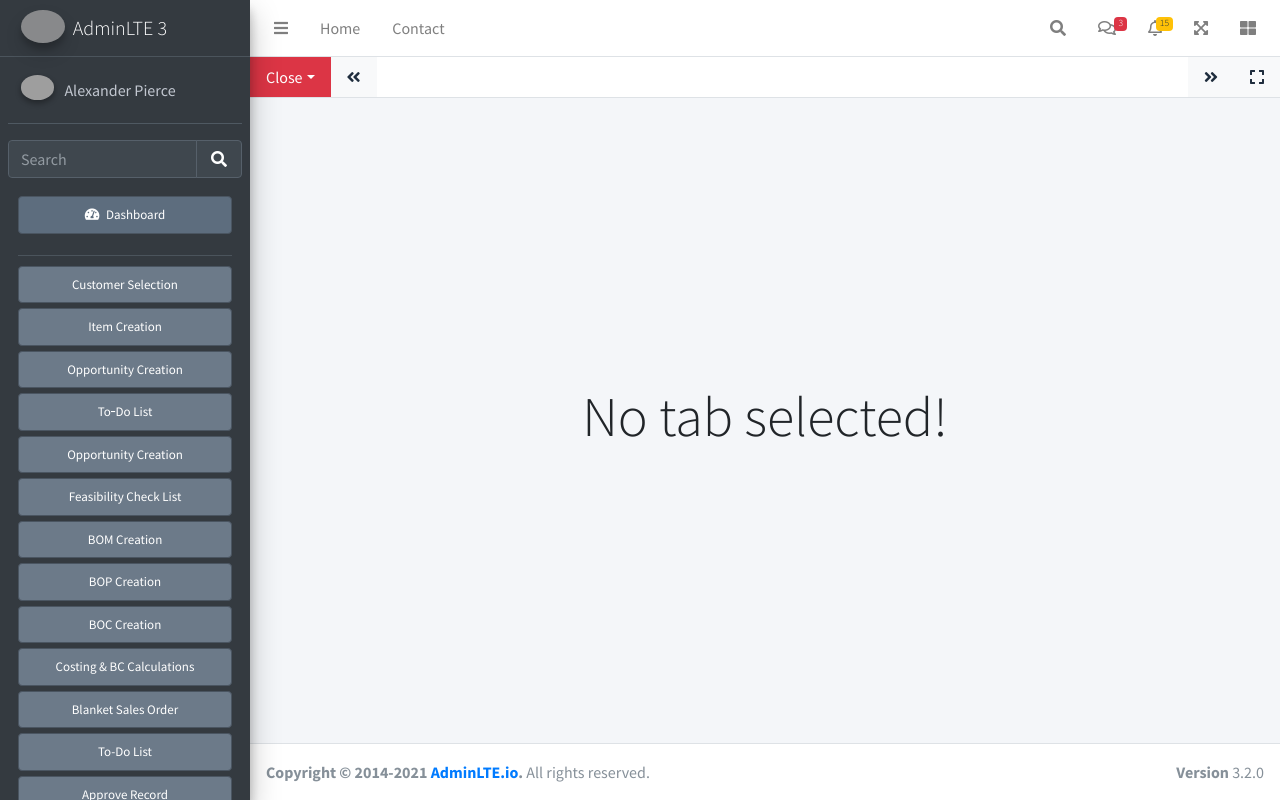
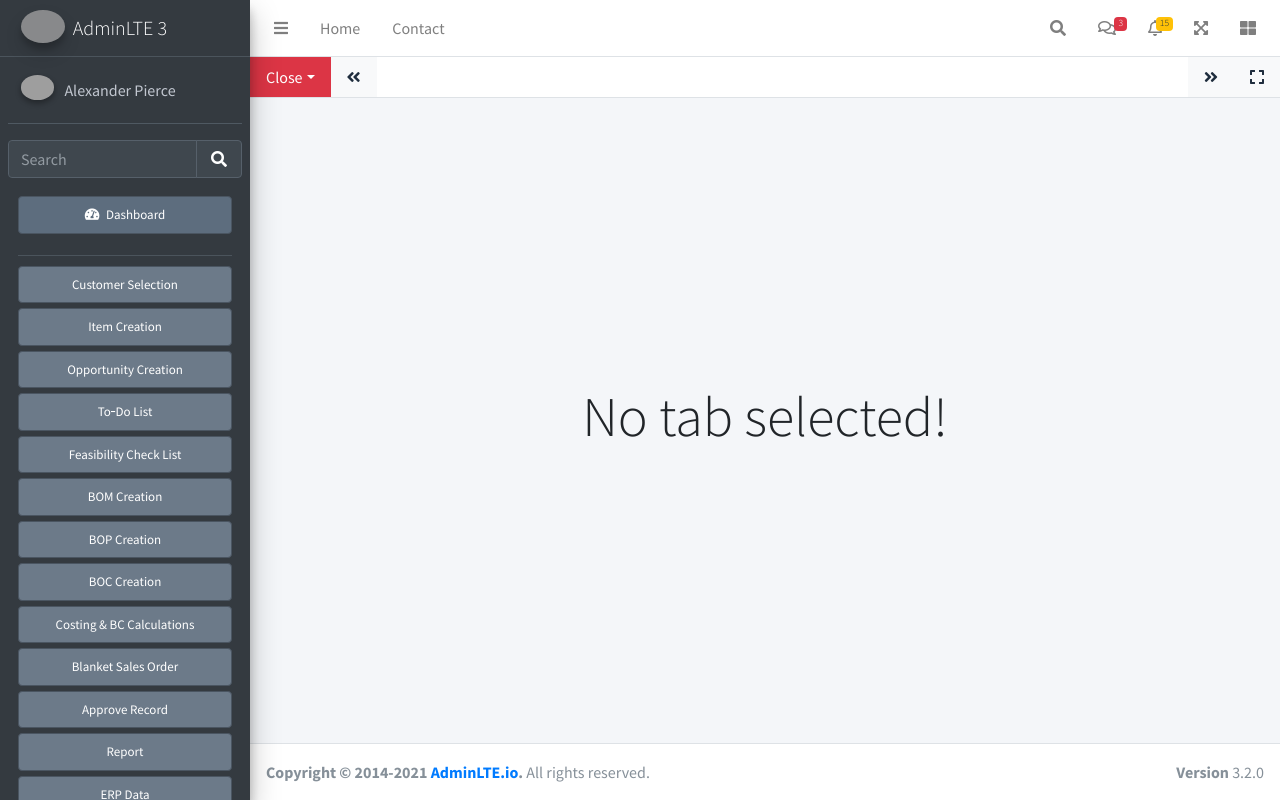
Before and after one commit to Nasreen-15/N-RFD, a Django app: template templates/pages/search/iframe.html in a window 1280 px wide. Run offline with Django 4.2, Linux system fonts and the light colour scheme; the template is opened without the code that fills it, so the values that code supplies are empty; some libraries are stand-ins or nearby versions; grey boxes are pictures that could not be loaded.

Commit message:
deleted repeated buttons

```diff
--- a/templates/includes/menu-list.html
+++ b/templates/includes/menu-list.html
@@ -84,13 +84,6 @@
 
 
 
-
-
-
-
-
-    <li><a href="#" class="voss-btn">Opportunity Creation</a></li>
-
     <li><a href="#" class="voss-btn" data-toggle="modal" data-target="#feasibilityModal">Feasibility Check List</a></li>
     <li><a href="#" class="voss-btn">BOM Creation</a></li>
 
@@ -99,7 +92,6 @@
     <li><a href="#" class="voss-btn" data-toggle="modal" data-target="#bocModal">BOC Creation</a></li>
     <li><a href="#" class="voss-btn">Costing & BC Calculations</a></li>
     <li><a href="#" class="voss-btn">Blanket Sales Order</a></li>
-    <li><a href="#" class="voss-btn">To-Do List</a></li>
     <li><a href="#" class="voss-btn">Approve Record</a></li>
     <li><a href="#" class="voss-btn">Report</a></li>
     <li><a href="#" class="voss-btn">ERP Data</a></li>
```
